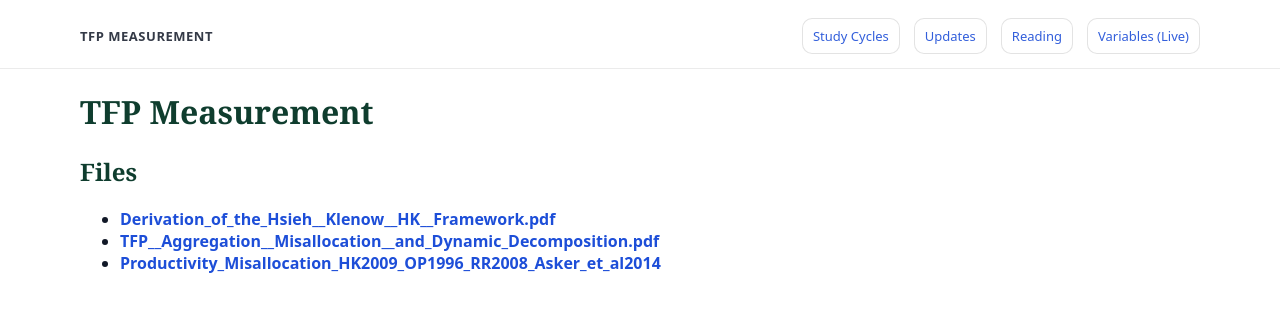
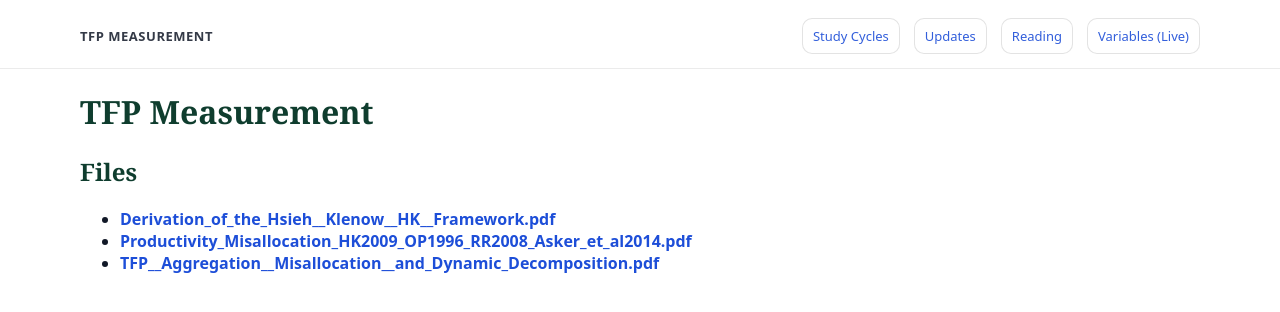
Before and after one commit to yaxinzn/study-archive, a Jekyll site: the page built from materials/tfp-measurement/index.md, in a window 1280 px wide. Shown: the top 312 px of the page. Built offline with Jekyll 4.4.1, drawn with Linux system fonts in a browser that asks for light colours.

Commit message:
chore: auto-update subject indexes

```diff
--- a/materials/tfp-measurement/index.md
+++ b/materials/tfp-measurement/index.md
@@ -13,6 +13,6 @@ hide_name: true
 ## Files
 <!-- AUTO-LIST-START -->
 - **[Derivation_of_the_Hsieh__Klenow__HK__Framework.pdf](Derivation_of_the_Hsieh__Klenow__HK__Framework.pdf)**
+- **[Productivity_Misallocation_HK2009_OP1996_RR2008_Asker_et_al2014.pdf](Productivity_Misallocation_HK2009_OP1996_RR2008_Asker_et_al2014.pdf)**
 - **[TFP__Aggregation__Misallocation__and_Dynamic_Decomposition.pdf](TFP__Aggregation__Misallocation__and_Dynamic_Decomposition.pdf)**
-- **[Productivity_Misallocation_HK2009_OP1996_RR2008_Asker_et_al2014](Productivity_Misallocation_HK2009_OP1996_RR2008_Asker_et_al2014.pdf)**
 <!-- AUTO-LIST-END -->
```
